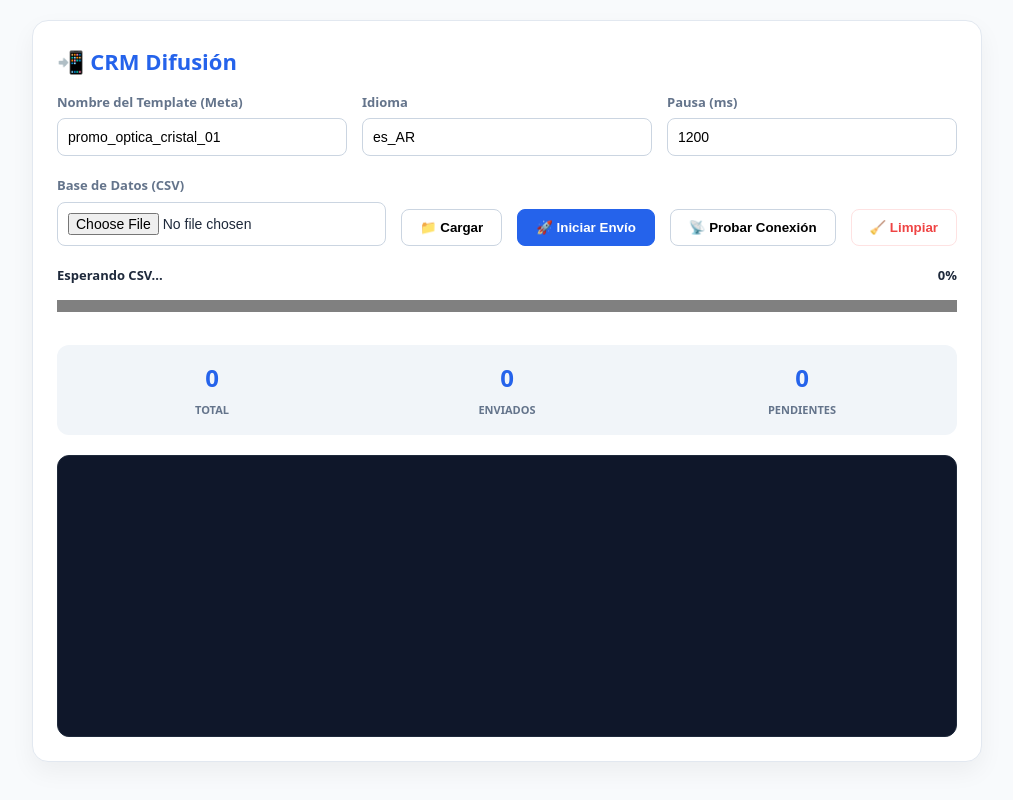
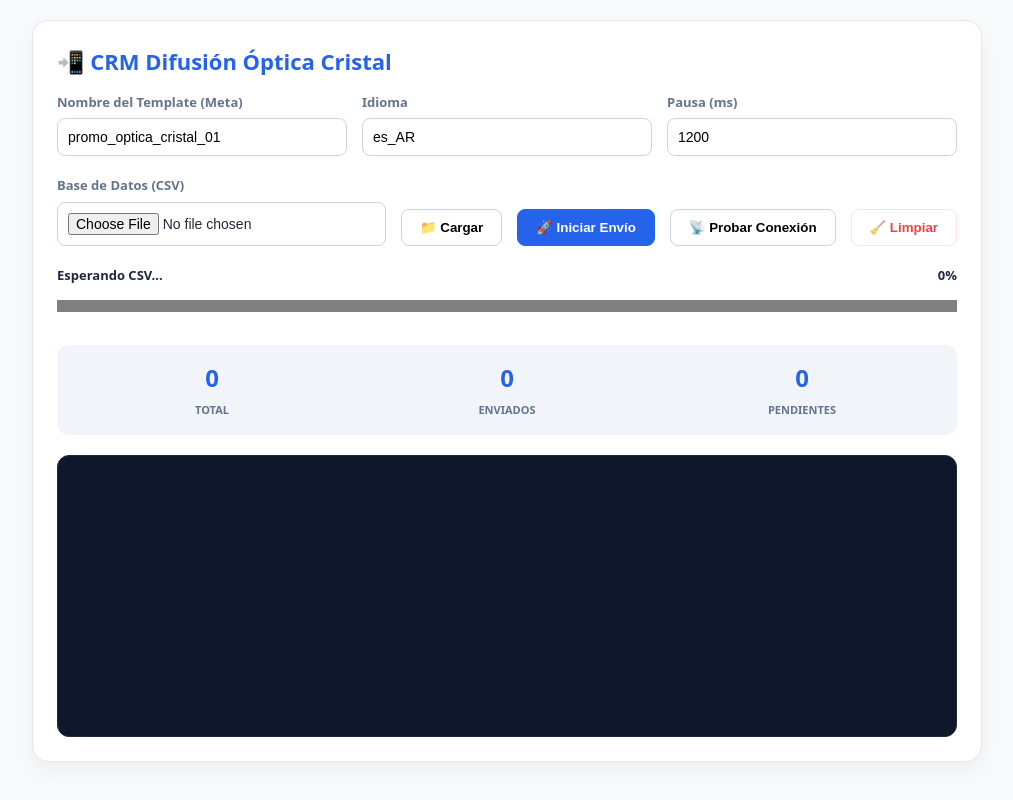
Before and after one commit to a32028974/CRM, a plain HTML site: page index.html in a window 1280 px wide. Shown: the whole page, without its empty margins (133-1146 px from the left). Drawn offline with Linux system fonts and the light colour scheme.

Commit message:
Update index.html

```diff
--- a/index.html
+++ b/index.html
@@ -32,7 +32,7 @@
 <body>
 
 <div class="box">
-  <h1>📲 CRM Difusión</h1>
+  <h1>📲 CRM Difusión Óptica Cristal</h1>
 
   <div class="row">
     <div class="field">
```
